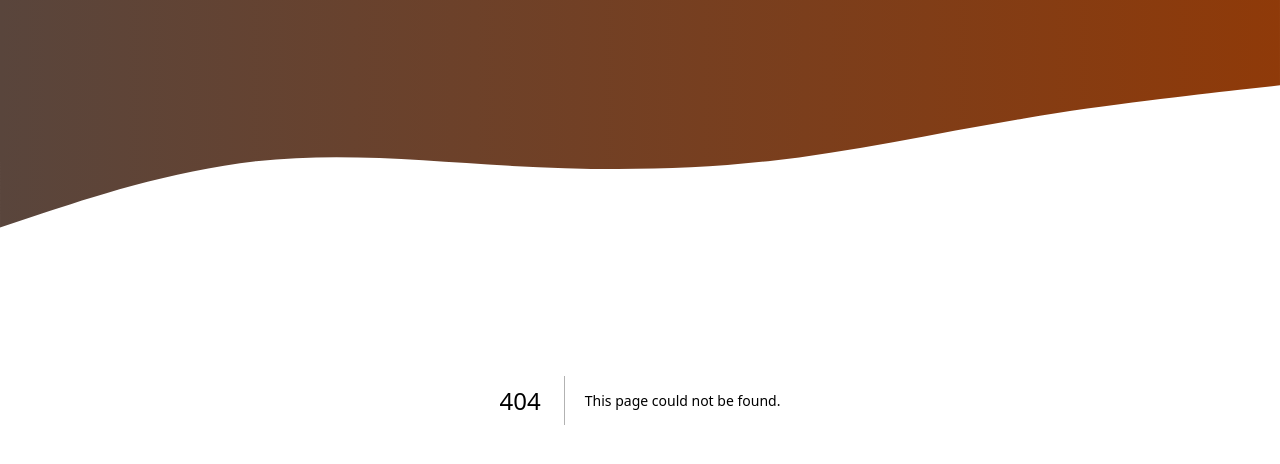
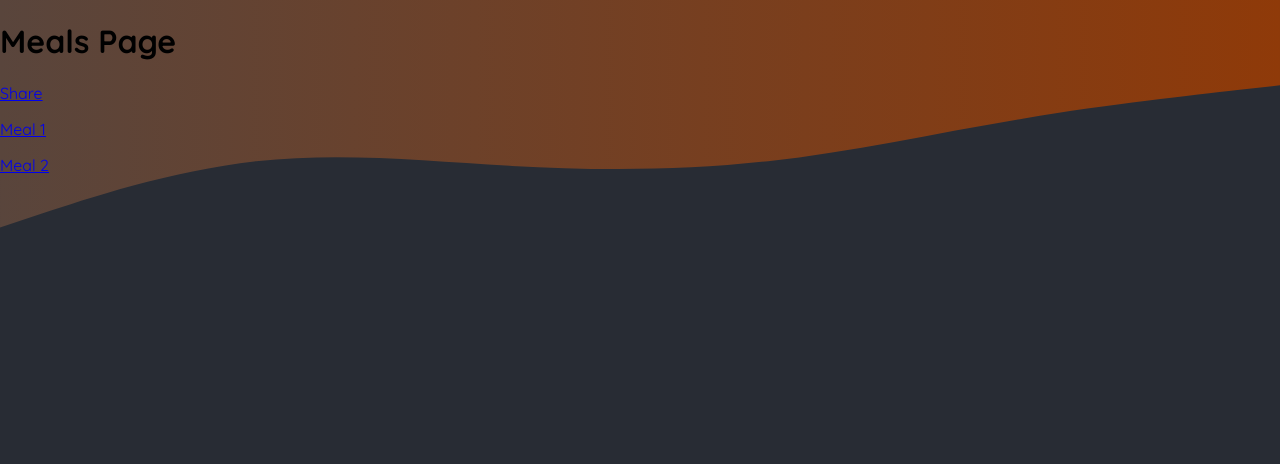
Before and after one commit to AndreaParrini/react-25-next-js-foddies, a Next.js app: page /meals in a window 1280 px wide. Before the commit this address had no page. Shown: the top 464 px of the page. Built offline with nearby package versions, Linux system fonts and the light colour scheme.

Commit message:
add some route

```diff
--- /dev/null
+++ b/app/meals/page.js
@@ -0,0 +1,12 @@
+import Link from "next/link";
+
+export default function MealsPage(){
+    return (
+        <main>
+            <h1>Meals Page</h1>
+            <p><Link href='/meals/share'>Share</Link></p>
+            <p><Link href='/meals/meal-1'>Meal 1</Link></p>
+            <p><Link href='/meals/meal-2'>Meal 2</Link></p>
+        </main>
+    )
+}
--- a/app/page.js
+++ b/app/page.js
@@ -1,9 +1,14 @@
+import Link from "next/link";
+
 export default function Home() {
   return (
     <main>
       <h1 style={{ color: 'white', textAlign: 'center' }}>
         Time to get started!
       </h1>
+      <p><Link href='/meals'>Meals Page</Link></p>
+      <p><Link href='/meals/share'>Share Meal</Link></p>
+      <p><Link href='/community'>Community</Link></p>
     </main>
   );
 }
```
Also changed, not shown: app/community/page.js (added, +7 -0 lines), app/meals/[mealSlug]/page.js (added, +8 -0 lines), app/meals/share/page.js (added, +7 -0 lines).
